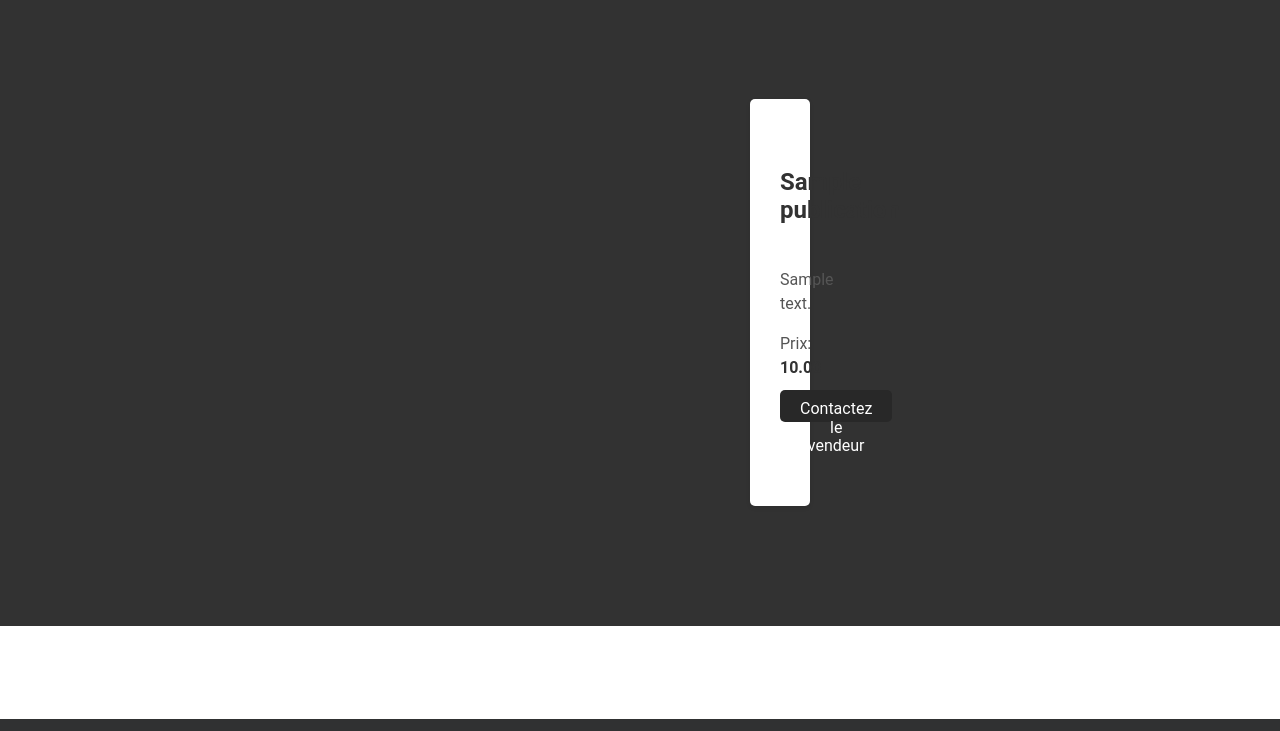
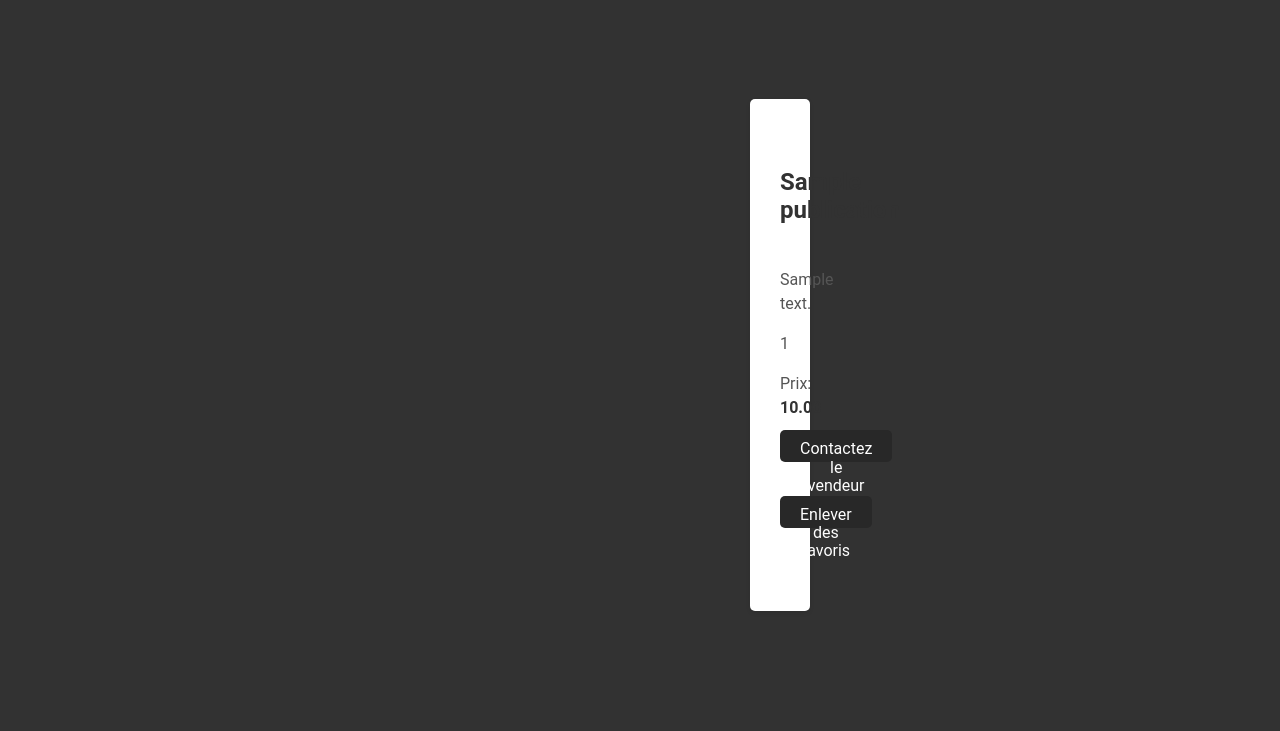
Before and after one commit to lfclem/TCH-099_Web, a PHP site: page /pageArticle.php in a window 1280 px wide; the page is wider, and only the part inside the window is pictured. Shown: the part 81-812 px from the top of that part. Run offline with PHP 8.4, Linux system fonts and the light colour scheme; the visitor is signed in with stand-in values (Sample User, id 1); data comes from the database, SQL or seed files in the repository; tables that the repository leaves empty hold one stand-in row (values such as "Sample post"); grey boxes marked "Sample" are stand-in pictures; data that the repository does not hold is empty.

Commit message:
add/del favoris avec filtre

```diff
--- a/Notes.txt
+++ b/Notes.txt
@@ -1,5 +1,4 @@
 !Arreter que les pop-ups soient visibles quand on refresh/change de page
-!Faire que quand tu n'es pas connecter et essaye d'envoyer un message au vendeur , l'utilisateur est rediriger vers la page de connexion.
 !Ajouter/Retirer Argent
 !Onglet abonnements et favoris
 !Mettre un preview de lannonce dans newPublication et editpublication
--- a/jsonConverter.php
+++ b/jsonConverter.php
@@ -4,7 +4,7 @@ require_once 'config.php';
 
 $db = Database::getInstance();
 
-// Requête pour récupérer les jeux
+// Requête pour récupérer les profils
 $stmtProfil = $db->prepare('SELECT * FROM Profil');
 $stmtProfil->execute();
 $profil = $stmtProfil->fetchAll(PDO::FETCH_ASSOC);
@@ -14,10 +14,15 @@ $stmtCategories = $db->prepare('SELECT * FROM Categorie');
 $stmtCategories->execute();
 $categories = $stmtCategories->fetchAll(PDO::FETCH_ASSOC);
 
-// Requête pour récupérer les plateformes
+// Requête pour récupérer les publications
 $stmtPub = $db->prepare('SELECT * FROM Publication');
 $stmtPub->execute();
 $publication = $stmtPub->fetchAll(PDO::FETCH_ASSOC);
+
+// Requête pour récupérer les favoris
+$stmtFav = $db->prepare('SELECT * FROM Publication_Favoris');
+$stmtFav->execute();
+$favoris = $stmtFav->fetchAll(PDO::FETCH_ASSOC);
 
 //
 // ajouter des requete si necessaire
@@ -28,6 +33,7 @@ $data = array(
     'publication' => $publication,
     'categories' => $categories,
     'profil' => $profil,
+    'favoris' => $favoris,
     'usager' => $gUserId // Add the user type
 );
 
--- a/pageArticle.php
+++ b/pageArticle.php
@@ -11,10 +11,60 @@ if (isset($_GET['publicationId'])) {
 
 if ($_SERVER["REQUEST_METHOD"] == "GET") {
     $db = Database::getInstance();
-    $stmt = $db->prepare('SELECT `titre`, `prix`, `description`, `image`, `id_categorie` FROM `Publication` WHERE `id_publication`=:id');
+    $stmt = $db->prepare('SELECT `titre`, `prix`, `description`, `image`, `id_etat`, `id_categorie` FROM `Publication` WHERE `id_publication`=:id');
     $stmt->bindParam(':id', $_SESSION['publicationId']);
     $stmt->execute();
     $pub = $stmt->fetch();
+
+    $msg_fav = "Ajouter en favoris";
+    $name_fav = "add_favorite";
+    $stmt = $db->prepare('SELECT `id_profil`, `id_publication` FROM `Publication_Favoris` WHERE `id_profil`=:id_profil AND `id_publication`=:id');
+    $stmt->bindParam(':id_profil', $_SESSION['usager']);
+    $stmt->bindParam(':id', $_SESSION['publicationId']);
+    $stmt->execute();
+    $fav = $stmt->fetch();
+    if(!empty($fav)){
+        $msg_fav = "Enlever des favoris";
+        $name_fav = "delete_favorite";
+    }
+}
+
+
+
+if(isset($_POST['contact_seller'])) {
+    if (isset($_SESSION['usager'])){
+        echo "chat";
+    } else {
+        header("Location: login.php");
+        exit();
+    }
+}
+
+//ajouter en favoris
+if(isset($_POST['add_favorite'])) {
+    if (isset($_SESSION['usager'])){
+        $db = Database::getInstance();
+        $stmt = $db->prepare('INSERT INTO Publication_Favoris (id_profil, id_publication) VALUES (?, ?)');
+        $stmt->execute([$_SESSION['usager'], $_SESSION['publicationId']]);
+        header('Location: /');
+    } else {
+        header("Location: login.php");
+        exit();
+    }
+}
+//enlever des favoris
+if(isset($_POST['delete_favorite'])) {
+    if (isset($_SESSION['usager'])){
+        $db = Database::getInstance();
+        $stmt = $db->prepare('DELETE FROM Publication_Favoris WHERE `id_profil`=:id_profil AND `id_publication`=:id');
+        $stmt->bindParam(':id_profil', $_SESSION['usager']);
+        $stmt->bindParam(':id', $_SESSION['publicationId']);
+        $stmt->execute();
+        header('Location: /');
+    } else {
+        header("Location: login.php");
+        exit();
+    }
 }
 ?>
 
@@ -62,7 +112,12 @@ if ($_SERVER["REQUEST_METHOD"] == "GET") {
             <p><?php echo $pub['description']; ?></p>
             <p><?php echo $pub['id_etat']; ?></p>
             <p>Prix: <strong><?php echo $pub['prix']; ?></strong></p>
-            <button>Contactez le vendeur</button>
+            <form method="post">
+                <button type="submit" name="contact_seller">Contactez le vendeur</button>
+            </form>
+            <form method="post">
+                <button type="submit" name="<?php echo $name_fav; ?>"><?php echo $msg_fav; ?></button>
+            </form>
         </article>
     </main>
 </body>
--- a/script.js
+++ b/script.js
@@ -1,6 +1,7 @@
 let publications = [];
 let categories = [];
 let profils = [];
+let favoris = [];
 let type_usager;
 window.onload = function () {
   fetch("/jsonConverter", { methode: "GET" })
@@ -10,8 +11,12 @@ window.onload = function () {
       categories = data.categories;
       profils = data.profil;
       user = data.usager;
+      favoris = data.favoris;
+      console.log(favoris);
       console.log(user);
+      if(window.location.href == 'http://localhost:8000/'){
         renderPub();
+      }
     })
     .catch((error) =>
       console.error("Erreur lors de la récupération des données:", error)
@@ -60,6 +65,7 @@ function showErrorMessage(message, reload = false) {
 }
 
 //*Fonction pour qui filtre la recherche (searchbar, onglets, filtres, prix)
+if(window.location.href == 'http://localhost:8000/'){
   document.addEventListener("DOMContentLoaded", (event) => {
     document
       .querySelector(".buttonSearchbar")
@@ -106,6 +112,26 @@ document.addEventListener("DOMContentLoaded", (event) => {
 
           case "3":
             // Favoris
+            for (let i = 0; i < publications.length; i++) {
+              if (
+                publications[i]["titre"]
+                  .toLowerCase()
+                  .includes(searchbar.toLowerCase()) &&
+                prixMin <= publications[i]["prix"] &&
+                prixMax >= publications[i]["prix"] &&
+                (categorie == publications[i]["id_categorie"] ||
+                  categorie == "1") &&
+                (etat == publications[i]["id_etat"] || etat == "1")
+              ) {
+                for (let j = 0; j < favoris.length; j++){
+                  if (favoris[j]['id_profil'] == user && favoris[j]['id_publication'] == publications[i]['id_publication']){
+                    creerArticle(i);
+                    break;
+                  }
+                }
+
+              }
+            }
             break;
 
           case "4":
@@ -128,6 +154,7 @@ document.addEventListener("DOMContentLoaded", (event) => {
         }
       });
   });
+}
 
 function creerArticle(i) {
   const article = document.createElement("article");
```
Lines whose indentation alone changed are shown as unchanged.
